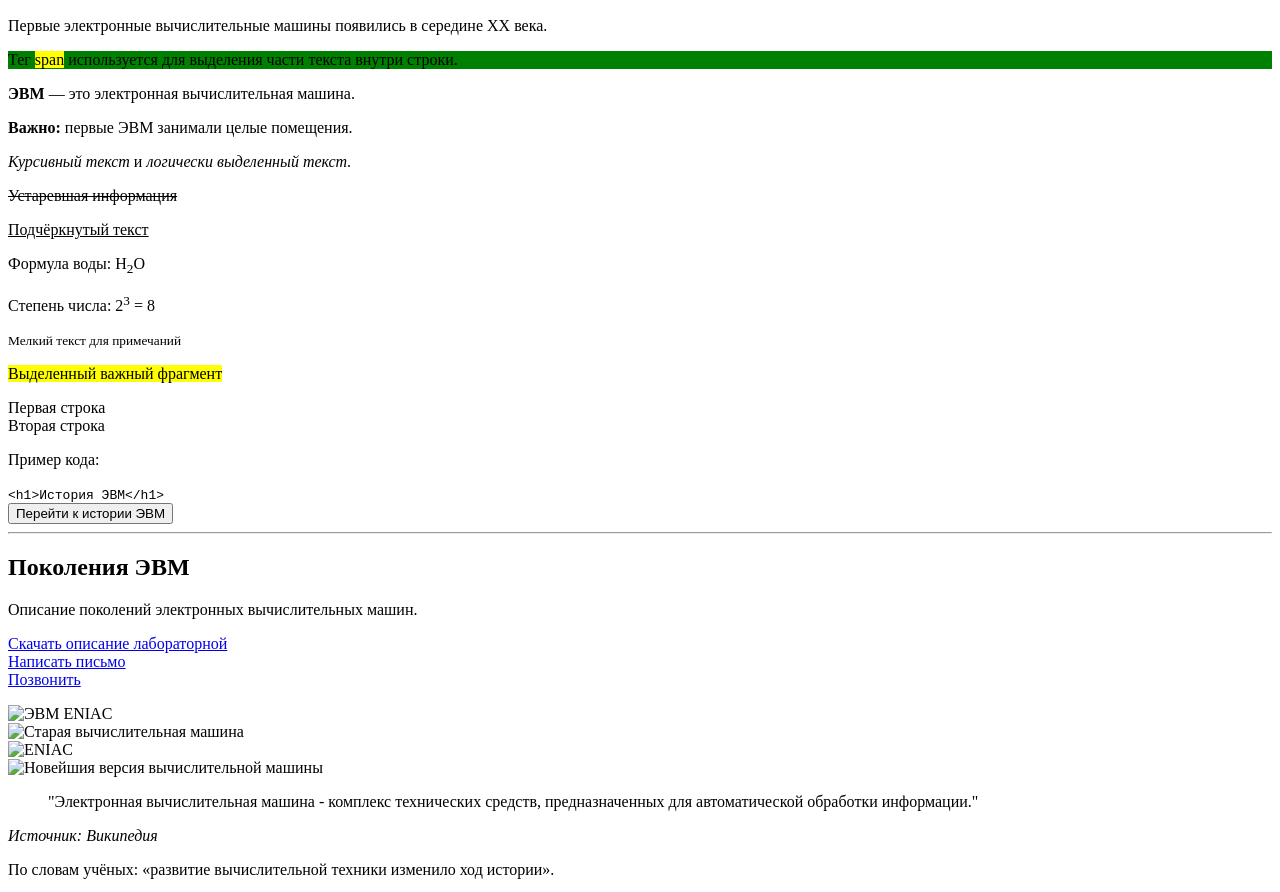
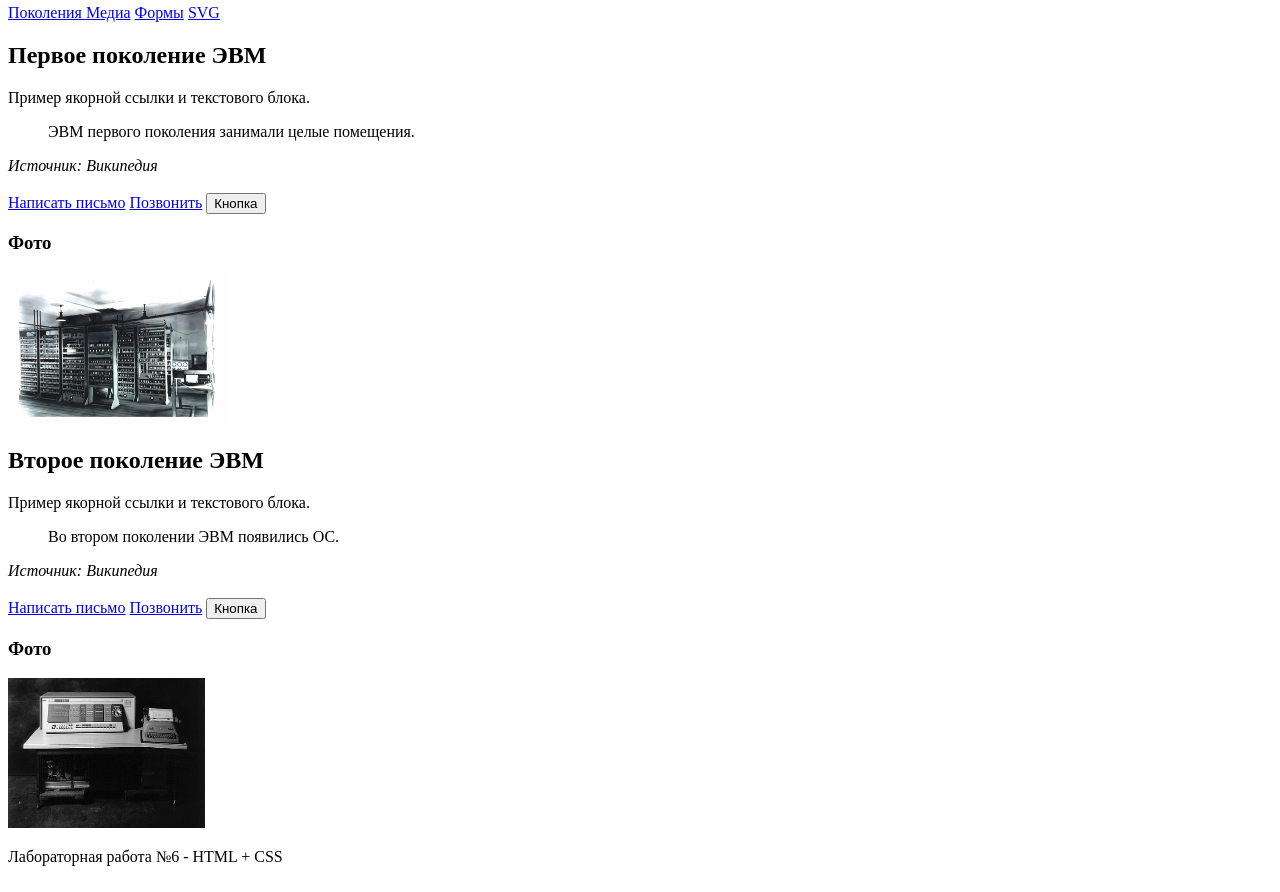
Before and after one commit to TishkaPlay/ISRPO-Totmyanin-lab-6, a plain HTML site: page my-site/index.html in a window 1280 px wide. Shown: the part 76-968 px from the top of the page. Drawn offline with Linux system fonts and the light colour scheme; grey boxes are pictures that could not be loaded.

Commit message:
Added index.html

```diff
--- a/my-site/index.html
+++ b/my-site/index.html
@@ -3,113 +3,50 @@
 <head>
     <meta charset="UTF-8">
     <meta name="viewport" content="width=device-width, initial-scale=1.0">
-    <title>Лабораторная работа №6</title>
+    <title>Document</title>
 </head>
 <body>
-    <a href="#generation">Поколения ЭВМ</a>
-    <div>
-        <h2>История ЭВМ</h2>
-        <p>Первые <span>электронные вычислительные машины</span> появились в середине XX века.</p>
-
-        <p style="background-color: green;">
-            Тег <span style="background-color: yellow;">span</span> используется для выделения части текста внутри строки.
-        </p>
-
-        <p><b>ЭВМ</b> — это электронная вычислительная машина.</p>
-        <p><strong>Важно:</strong> первые ЭВМ занимали целые помещения.</p>
-        <p><i>Курсивный текст</i> и <em>логически выделенный текст</em>.</p>
-
-        <p><s>Устаревшая информация</s></p>
-        <p><u>Подчёркнутый текст</u></p>
-        <p>Формула воды: H<sub>2</sub>O</p>
-        <p>Степень числа: 2<sup>3</sup> = 8</p>
-        <p><small>Мелкий текст для примечаний</small></p>
-        <p><mark>Выделенный важный фрагмент</mark></p>
-
-        <p>Первая строка<br>Вторая строка</p>
-
-        <p>Пример кода:</p>
-        <code>
-            &lt;h1&gt;История ЭВМ&lt;/h1&gt;
-        </code>
-    </div>
-
-    <a href="info.html">
-        <button>Перейти к истории ЭВМ</button>
-    </a>
-
-    <hr>
-    <h2 id="generation">Поколения ЭВМ</h2>
-    <p>Описание поколений электронных вычислительных машин.</p>
-    <div>
-        <a href="../README.md" download>
-            Скачать описание лабораторной
-        </a>
-    </div>
-    <div>
-        <a href="mailto: tix.tot@yandex.ru">
-            Написать письмо
-        </a>
-    </div>
-    <div>
-        <a href="tel:+79047516011">
-            Позвонить
-        </a>
-    </div>
-    <p></p>
-    <div>
-        <img src="..img/computer_generation_1.jpg" alt="ЭВМ ENIAC" width="300" height="200">
-    </div>
-    <div>
-        <img src="..img/computer_generation_2.jpg" alt="Старая вычислительная машина" width="400" loading="lazy">
-    </div>
-    <div>
-        <img src="..img/computer_generation_3.jpg" alt="ENIAC" width="300">
-    </div>
-    <div>
-        <img src="..img/computer_generation_4.jpg" alt="Новейшия версия вычислительной машины" width="300" height="200">
-    </div>
-
-    <blockquote cite="https://ru.wikipedia.org/wiki/ЭВМ">
-        "Электронная вычислительная машина - комплекс технических средств, предназначенных для автоматической обработки информации."
-    </blockquote>
-    <cite>Источник: Википедия</cite>
-
-    <p>
-        По словам учёных:
-        <q>развитие вычислительной техники изменило ход истории</q>.
-    </p>
-
-    <video controls width="400">
-        <source src="https://www.w3schools.com/html/mov_bbb.mp4" type="video/mp4" />
-        Ваш браузер не поддерживает видео
-    </video>
-
-    <audio controls>
-        <source src="https://www.w3schools.com/html/horse.mp3" type="audio/mpeg" />
-        Ваш браузер не поддерживает аудио.
-    </audio>
-
-    <iframe
-        width="560"
-        height="315"
-        src="https://www.youtube.com/embed/dQw4w9WgXcQ?si=lWn3NvMZnZ1CcRhp"
-        title="История ЭВМ"
-        allowfullscreen>
-    </iframe>
-
-    <form>
-        <label> Телефон: <input type="tel" placeholder="+7 (___) ___-__-__" /> </label>
-        <br /><br />
-        <label> Email: <input type="email" placeholder="tix.tot@yandex.ru" /> </label>
-        <br /><br />
-        <label> Пароль: <input type="password" /> </label>
-        <br /><br />
-        <label> Сайт: <input type="url" placeholder="https://example.com" /> </label>
-        <br /><br />
-        <label> Поиска: <input type="search" placeholder="Поиск..." /> </label>
-        <br /><br />
-        <input type="submit" value="Отравить" />
-    </form>
+    <header>
+        <h1>История развития ЭВМ</h1>
+    </header>
+    <nav>
+        <a href="#gen2">Поколения </a>
+        <a href="media.html">Медиа</a>
+        <a href="forms.html">Формы</a>
+        <a href="vector.html" target="_blank">SVG</a>
+    </nav>
+    <main>
+        <section id="gen1">
+            <h2>Первое поколение ЭВМ</h2>
+            <p>Пример якорной ссылки и текстового блока.</p>
+            <blockquote cite="https://ru.wikipedia.org/wiki/ЭВМ">ЭВМ первого поколения занимали целые помещения.</blockquote>
+            <cite>Источник: Википедия</cite>
+            <br /><br />
+            <a href="mailto:tix.tot@yandex.ru">Написать письмо</a>
+            <a href="tel:+79047516011">Позвонить</a>
+            <button>Кнопка</button>
+        </section>
+        <aside>
+            <h3>Фото</h3>
+            <img src="img/computer_generation_1.jpg" alt="1 поколение ЭВМ" height="150" />
+        </aside>
+        <section id="gen2">
+            <h2>Второе поколение ЭВМ</h2>
+            <p>Пример якорной ссылки и текстового блока.</p>
+            <blockquote cite="https://ru.wikipedia.org/wiki/ЭВМ">Во втором поколении ЭВМ появились ОС.</blockquote>
+            <cite>Источник: Википедия</cite>
+            <br /><br />
+            <a href="mailto:tix.tot@yandex.ru">Написать письмо</a>
+            <a href="tel:+79047516011">Позвонить</a>
+            <button>Кнопка</button>
+        </section>
+        <aside>
+            <h3>Фото</h3>
+            <img src="img/computer_generation_2.jpg" alt="1 поколение ЭФМ" height="150" />
+        </aside>
+    </main>
+    <footer>
+        <p title="Подсказка">Лабораторная работа №6 - HTML + CSS</p>
+    </footer>
 </body>
 </html>
```
Also changed, not shown: my-site/practice.html (added, +115 -0 lines).
